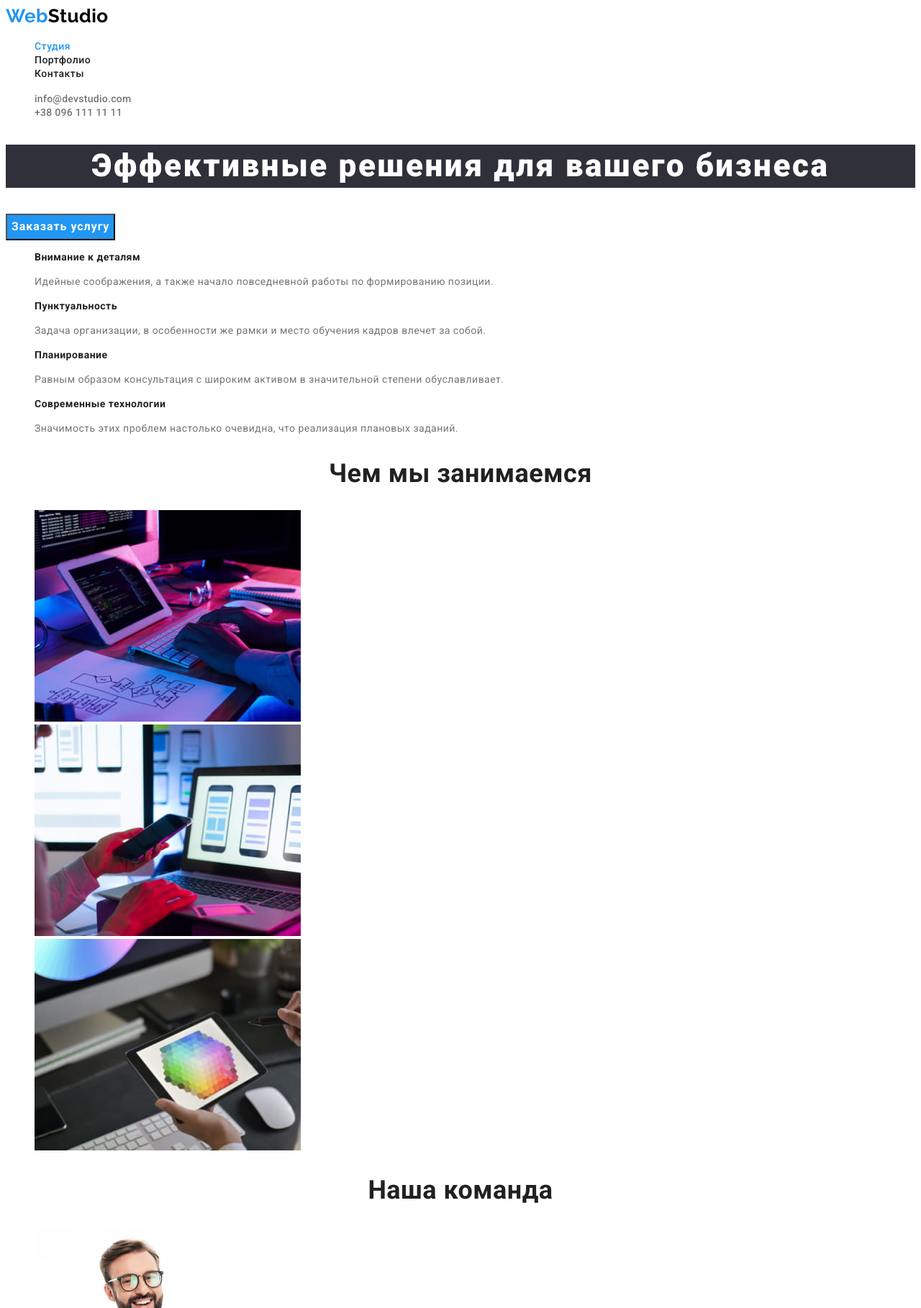
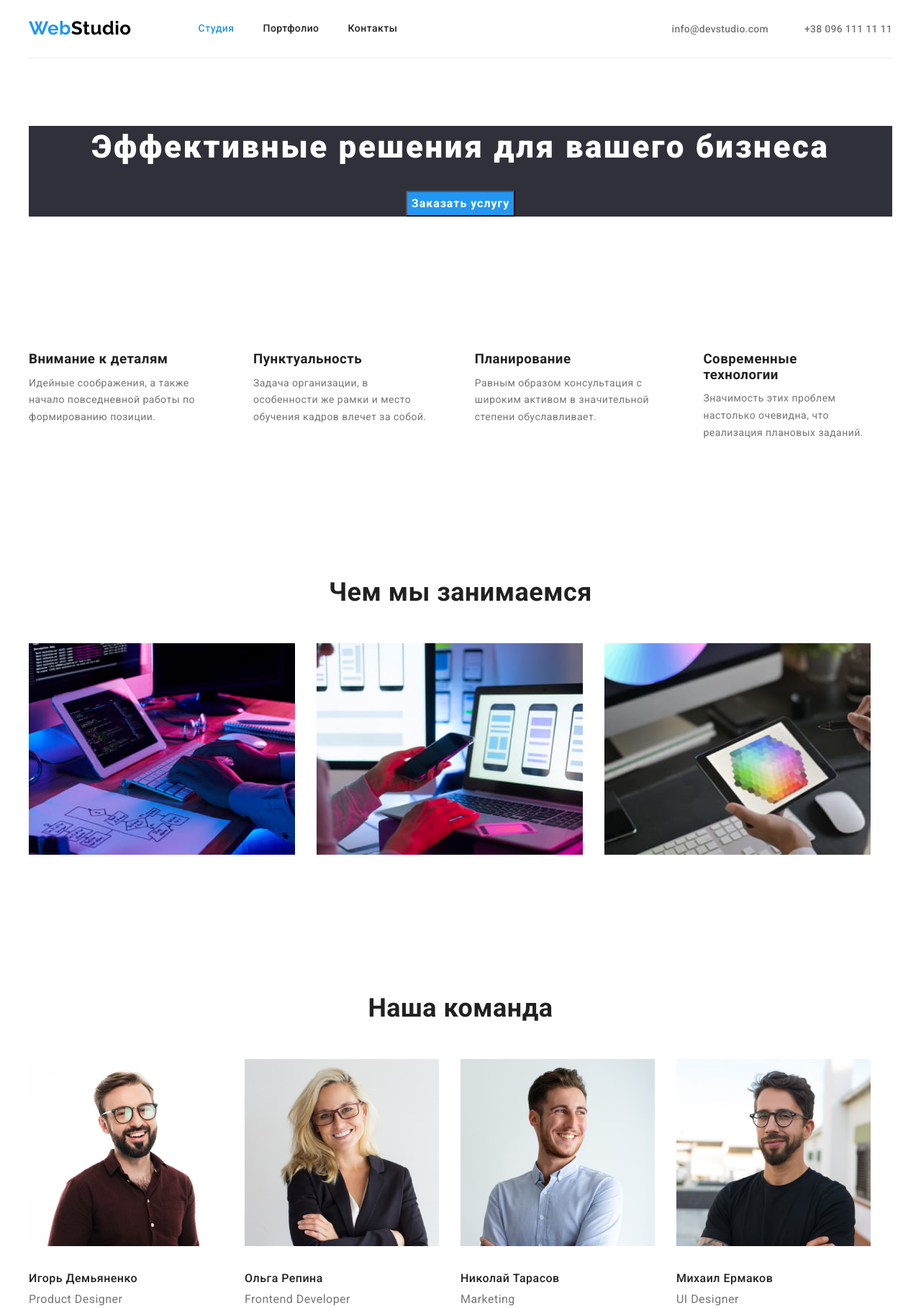
Before and after one commit to DyatlovSergey/goit-markup-hw-03, a plain HTML site: page index.html in a window 1280 px wide. Shown: the top 1818 px of the page at 72% size. Drawn offline with nearby package versions, Linux system fonts and the light colour scheme.

Commit message:
добавил оформление флекс

```diff
--- a/css/styles.css
+++ b/css/styles.css
@@ -15,6 +15,33 @@ body {
   color: #212121;
   font-family: Roboto, sans-serif;
   letter-spacing: 0.03em;
+}
+
+h1,
+h2,
+p {
+  margin: 0;
+  padding: 0;
+}
+
+h3 {
+  margin-bottom: 10px;
+  margin-top: 0px;
+}
+
+.container {
+margin-left: auto;
+margin-right: auto;
+  width: 1200px;
+
+}
+
+.main-nav {
+  display: flex;
+  align-items: center;
+  border-bottom-width: 1px;
+  border-bottom-style: solid;
+  border-bottom-color: #ECECEC
 }
 
 /* logo */
@@ -36,11 +63,34 @@ button {
 }
 .list {
   list-style: none;
+  padding: 0;
+  margin: 0;
 }
 
 /* site nav */
+.site-nav {
+  display: flex;
+  margin-left: 93px;
+
+}
+
+.site-nav .nav-item + .nav-item {
+
+margin-left: 40px;
+}
+/* .site-nav .nav-item {
+outline: 1px solid tomato;
+
+} */
+
+/* .site-nav .nav-item:not(:last-child) {
+  margin-right: 40px;
+} */
 
 .site-nav .link {
+  display: block;
+  padding-top: 32px;
+  padding-bottom: 32px;
   color: var(--primary-text-color);
   font-weight: 500;
   font-size: 14px;
@@ -55,6 +105,18 @@ button {
 }
 
 /* auth button */
+
+
+.auth-nav {
+  display: flex;
+  margin-left: auto;
+}
+
+.auth-nav .nav-item + .nav-item {
+
+margin-left: 50px;
+}
+
 
 .auth-nav .link {
   font-weight: 500;
@@ -79,6 +141,8 @@ button {
   font-size: 16px;
   line-height: 1.7;
   letter-spacing: 0.03em;
+  padding: 6px 32px;
+  text-align: center;
 }
 
 .filter-button:hover,
@@ -87,11 +151,27 @@ button {
   background-color: var(--blue-text);
 }
 
+.filter .filter-btn + .filter-btn {
+  margin-left: 8px;
+}
+
+.filter {
+  display: flex;
+  justify-content: center;
+}
+
 .pointer {
   cursor: pointer;
 }
 /* section */
+
+.section {
+  padding-top: 94px;
+  padding-bottom: 94px;
+}
 .examples-list .title {
+
+  margin-bottom: 4px;
   color: var(--primary-text-color);
   font-weight: 700;
   font-size: 18px;
@@ -105,11 +185,41 @@ button {
   line-height: 1.9;
 }
 
+.examples-list img {
+  margin-bottom: 20px;
+}
+
+.examples-list {
+  display: flex;
+  flex-wrap: wrap;
+  justify-content: center;
+}
+
+
+
+.examples-item {
+width: 370px;
+margin-right: 30px;
+margin-bottom: 30px;
+border-bottom-width: 1px;
+  border-bottom-style: solid;
+  border-bottom-color: #EEEEEE;
+}
+
+.item:nth-child(3n) {
+  margin-right: 0px;
+}
+
+.item:nth-last-child(-n + 3) {
+  margin-bottom: 0px;
+}
 /* footer */
 
 .footer {
   background-color: #2f303a;
   color: #ffffff;
+  padding-top: 60px;
+  padding-bottom: 60px;
 }
 
 .footer .logo {
@@ -149,6 +259,7 @@ button {
 /* button hero */
 
 .button-hero {
+
   color: #ffffff;
   background-color: var(--blue-text);
   font-weight: bold;
@@ -159,22 +270,35 @@ button {
 
 .title-hero {
   color: #ffffff;
-  background-color: #2f303a;
   font-weight: 900;
   font-size: 44px;
   line-height: 1.36;
   letter-spacing: 0.06em;
-  text-align: center;
+  margin-bottom: 30px;
+}
+
+.title-hero-bg {
+    background-color: #2f303a;
+    text-align: center;
 }
 
 /* Особенности */
 
-.features h3,
-h2 {
+.features {
+  display: flex;
+}
+
+.features .features-item + .features-item,
+.our-work .our-work-item + .our-work-item,
+.our-team .our-team-item + .our-team-item {
+  margin-left: 30px;
+}
+
+.features h3, h2 {
   color: var(--primary-text-color)
-  font-weight: bold;
   font-size: 14px;
   line-height: 1.14;
+  font-weight: bold;
 }
 
 .features p {
@@ -184,7 +308,16 @@ h2 {
   line-height: 1.71;
 }
 
+.features li {
+  margin-right: 30px;
+}
+
+.features:last-child {
+margin-right: 0px;
+}
+
 .section-title {
+  margin-bottom: 50px;
 color: var(--primary-text-color);
 font-weight: bold;
 font-size: 36px;
@@ -203,3 +336,16 @@ line-height: 1.19;
 font-size: 16px;
 line-height: 1.19;
 }
+
+.our-team img {
+  margin-bottom: 30px;
+}
+
+.our-team {
+  display: flex;
+}
+
+
+.our-work {
+  display: flex;
+}
--- a/index.html
+++ b/index.html
@@ -12,92 +12,115 @@
       href="https://fonts.googleapis.com/css2?family=Raleway:wght@700&family=Roboto:wght@400;500;700;900&display=swap"
       rel="stylesheet"
     />
+    <link
+      rel="stylesheet"
+      href="https://cdnjs.cloudflare.com/ajax/libs/modern-normalize/1.1.0/modern-normalize.min.css"
+    />
     <link rel="stylesheet" href="./css/styles.css" />
   </head>
   <body>
     <header>
-      <nav>
+      <div class="container">
+        <nav class="main-nav">
           <a href="./index.html" class="logo"><span class="blue-text">Web</span>Studio</a>
           <ul class="site-nav list">
-          <li><a href="./index.html" class="link current">Студия</a></li>
-          <li><a href="./portfolio.html" class="link">Портфолио</a></li>
-          <li><a href="" class="link">Контакты</a></li>
+            <li class="nav-item"><a href="./index.html" class="link current">Студия</a></li>
+            <li class="nav-item"><a href="./portfolio.html" class="link">Портфолио</a></li>
+            <li class="nav-item"><a href="" class="link">Контакты</a></li>
+          </ul>
+
+          <ul class="auth-nav list">
+            <li class="nav-item">
+              <a href="mailto:info@devstudio.com" class="link">info@devstudio.com</a>
+            </li>
+            <li class="nav-item"><a href="tel:+380961111111" class="link">+38 096 111 11 11</a></li>
           </ul>
         </nav>
-      <ul class="auth-nav list">
-        <li><a href="mailto:info@devstudio.com" class="link">info@devstudio.com</a></li>
-        <li><a href="tel:+380961111111" class="link">+38 096 111 11 11</a></li>
-      </ul>
+      </div>
     </header>
     <main>
-      <section>
+      <section class="section">
+        <div class="container title-hero-bg">
           <h1 class="title-hero">Эффективные решения для вашего бизнеса</h1>
           <button type="button" class="button-hero">Заказать услугу</button>
+        </div>
       </section>
-      <section>
+      <div class="container">
+        <section class="section">
           <!-- <h2>Особенности</h2> -->
           <ul class="list features">
-          <li>
+            <li class="features-item">
               <h3>Внимание к деталям</h3>
-            <p>Идейные соображения, а также начало повседневной работы по формированию позиции.</p>
+              <p>
+                Идейные соображения, а также начало повседневной работы по формированию позиции.
+              </p>
             </li>
-          <li>
+            <li class="features-item">
               <h3>Пунктуальность</h3>
               <p>
                 Задача организации, в особенности же рамки и место обучения кадров влечет за собой.
               </p>
             </li>
-          <li>
+            <li class="features-item">
               <h3>Планирование</h3>
               <p>
                 Равным образом консультация с широким активом в значительной степени обуславливает.
               </p>
             </li>
-          <li>
+            <li class="features-item">
               <h3>Современные технологии</h3>
               <p>Значимость этих проблем настолько очевидна, что реализация плановых заданий.</p>
             </li>
           </ul>
         </section>
-      <section>
+      </div>
+      <section class="section">
+        <div class="container">
           <h2 class="section-title">Чем мы занимаемся</h2>
-        <ul class="list">
-          <li><img src="./images/img1.jpg" alt="веб-разработка" width="370" height="294" /></li>
-          <li>
+          <ul class="list our-work">
+            <li class="our-work-item">
+              <img src="./images/img1.jpg" alt="веб-разработка" width="370" height="294" />
+            </li>
+            <li class="our-work-item">
               <img src="./images/img2.jpg" alt="мобильные-приложения" width="370" height="294" />
             </li>
-          <li><img src="./images/img3.jpg" alt="дизайн" width="370" height="294" /></li>
+            <li class="our-work-item">
+              <img src="./images/img3.jpg" alt="дизайн" width="370" height="294" />
+            </li>
           </ul>
+        </div>
       </section>
 
-      <section class="our-team">
+      <section class="section">
+        <div class="container">
           <h2 class="section-title">Наша команда</h2>
-        <ul class="list">
-          <li>
+          <ul class="our-team list">
+            <li class="our-team-item">
               <img src="./images/igor.jpg" alt="Игорь Демьяненко" width="270" height="260" />
               <h3>Игорь Демьяненко</h3>
               <p>Product Designer</p>
             </li>
-          <li>
+            <li class="our-team-item">
               <img src="./images/olga.jpg" alt="Ольга Репина" width="270" height="260" />
               <h3>Ольга Репина</h3>
               <p>Frontend Developer</p>
             </li>
-          <li>
+            <li class="our-team-item">
               <img src="./images/nikolay.jpg" alt="Николай Тарасов" width="270" height="260" />
               <h3>Николай Тарасов</h3>
               <p>Marketing</p>
             </li>
-          <li>
+            <li class="our-team-item">
               <img src="./images/mihail.jpg" alt="Михаил Ермаков" width="270" height="260" />
               <h3>Михаил Ермаков</h3>
               <p>UI Designer</p>
             </li>
           </ul>
+        </div>
       </section>
     </main>
 
-    <footer class="footer">
+    <footer class="container footer">
       <a href="./index.html" class="logo"><span class="blue-text">Web</span>Studio</a>
       <address>
         <ul class="list">
```
Also changed, not shown: portfolio.html (+35 -26 lines). Lines whose indentation alone changed are shown as unchanged.
